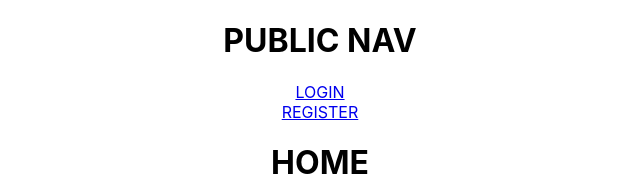
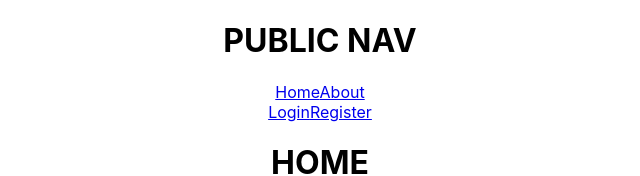
Before and after one commit to cagregoris/canvas-app, a React (Create React App) app in the folder client/: page / in a window 1280 px wide. Shown: the top 176 px of the page, without its empty margins (320-960 px from the left). Built offline with nearby package versions, Linux system fonts and the light colour scheme; no server answers.

Commit message:
toastify

```diff
--- a/client/src/App.js
+++ b/client/src/App.js
@@ -1,7 +1,8 @@
-import './App.css';
+import { useState, useEffect } from 'react';
+import { ToastContainer, toast } from 'react-toastify';
+import 'react-toastify/dist/ReactToastify.css';
 
-import { useState, useEffect } from 'react';
-
+// Router-Dom
 import {
   BrowserRouter as Router,
   Route,
@@ -10,7 +11,6 @@ import {
 } from "react-router-dom";
 
 // Components
-
 import Home from './components/Home';
 import About from './components/About';
 import Login from './components/Login';
@@ -19,6 +19,8 @@ import Canvas from './components/Canvas';
 import PrivateNav from './components/Nav/PrivateNav';
 import PublicNav from './components/Nav/PublicNav';
 
+// Styles
+import './styles/App.css';
 
 function App() {
 
@@ -55,6 +57,7 @@ function App() {
     <div className="App">
 
       <Router>
+        <ToastContainer />
 
         {isAuthenticated ? (
           <PrivateNav setAuth={setAuth} />
--- a/client/src/components/Login.js
+++ b/client/src/components/Login.js
@@ -1,4 +1,6 @@
 import React, {useState} from 'react'
+
+import {toast} from "react-toastify";
 
 function Login({setAuth}) {
 
@@ -29,9 +31,23 @@ function Login({setAuth}) {
 
       const parseRes = await response.json()
 
-      localStorage.setItem("token", parseRes.jwtToken)
 
-      setAuth(true)
+      if (parseRes.jwtToken) {
+        localStorage.setItem("token", parseRes.jwtToken)
+
+        setAuth(true)
+
+        toast.success("You are logged in!", {
+          icon: "🎨"
+        })
+
+      } else {
+        setAuth(false);
+        toast.error(parseRes, {
+          icon: "🤔",
+        });
+      }
+
 
     } catch (err) {
       console.error(err.message);
--- a/client/src/components/Nav/PublicNav.js
+++ b/client/src/components/Nav/PublicNav.js
@@ -3,12 +3,23 @@ import { Link } from "react-router-dom"
 
 function PublicNav() {
   return (
-    <div>
-      <h1>PUBLIC NAV</h1>
-      <Link to="/login">LOGIN</Link>
-      <br></br>
-      <Link to="/register">REGISTER</Link>
-    </div>
+
+<div className="nav">
+<h1>PUBLIC NAV</h1>
+  <div className="nav--left-side">
+
+  </div>
+
+  <div className="nav--middle">
+    <Link to="/home">Home</Link>
+    <Link to="/about">About</Link>
+  </div>
+
+  <div className="nav--right-side">
+    <Link to="/login">Login</Link>
+    <Link to="/register">Register</Link>
+  </div>
+</div>
   )
 }
 
--- a/client/src/components/Register.js
+++ b/client/src/components/Register.js
@@ -1,4 +1,6 @@
 import React, { useState } from 'react'
+
+import {toast} from "react-toastify";
 
 function Register({setAuth}) {
 
@@ -31,9 +33,22 @@ function Register({setAuth}) {
 
       const parseRes = await response.json();
 
-      localStorage.setItem("token", parseRes.jwtToken)
+      if (parseRes.jwtToken) {
+        localStorage.setItem("token", parseRes.jwtToken)
 
-      setAuth(true)
+        setAuth(true)
+
+        toast.success("You are registered!", {
+          icon: "🎨"
+        })
+
+      } else {
+        setAuth(false);
+        toast.error(parseRes, {
+          icon: "🤔",
+        });
+      }
+
 
 
     } catch (err) {
```
Also changed, not shown: client/src/styles/App.css (renamed from client/src/App.css).
